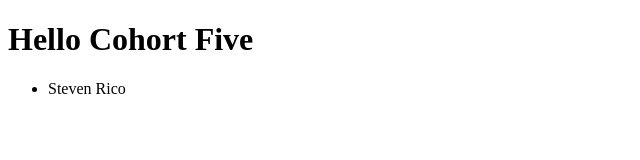
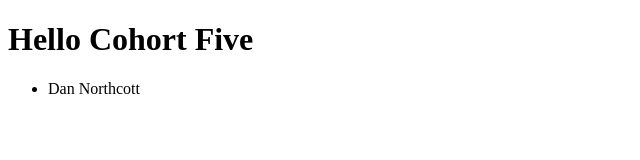
Before and after one commit to stevenrico/cohort-five-git-it-up, a plain HTML site: page index.html in a window 1280 px wide. Shown: the full height of the page, 0-640 px from the left. Drawn offline with Linux system fonts and the light colour scheme.

Commit message:
changed name in HTML file

```diff
--- a/index.html
+++ b/index.html
@@ -12,7 +12,7 @@
   <body>
     <h1>Hello Cohort Five</h1>
     <ul>
-      <li>Steven Rico</li>
+      <li>Dan Northcott</li>
     </ul>
   </body>
 </html>
```
